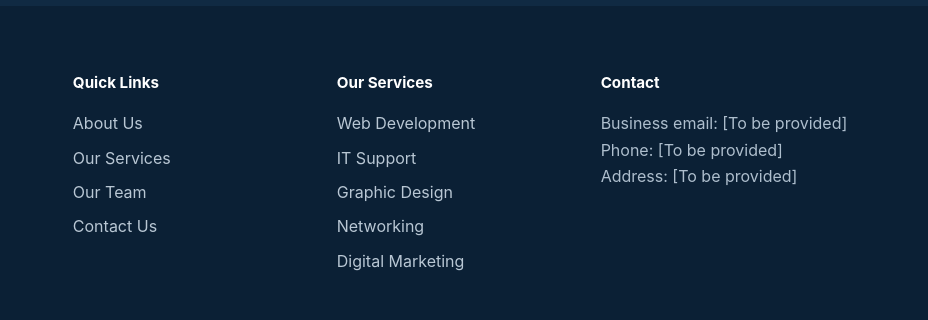
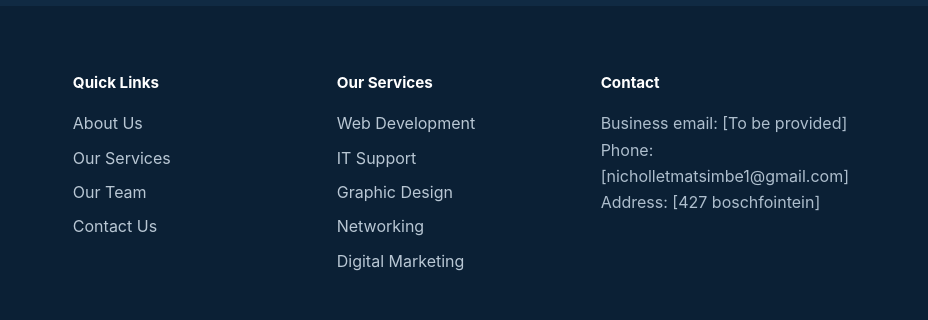
Before and after one commit to Nikholethu/innovators, a plain HTML site: page index.html in a window 1280 px wide. Shown: the part 3720-4040 px from the top of the page, 352-1280 px from the left. Drawn offline with Linux system fonts and the light colour scheme.

```diff
--- a/index.html
+++ b/index.html
@@ -83,7 +83,7 @@
     <div><a class="brand" href="index.html"><span class="brand-mark">TI</span><span>THE INNOVATORS</span></a><p>Technology-focused solutions that help learners, businesses and communities solve problems and grow digitally.</p></div>
     <div><h3 class="footer-title">Quick Links</h3><ul class="footer-links"><li><a href="about.html">About Us</a></li><li><a href="services.html">Our Services</a></li><li><a href="team.html">Our Team</a></li><li><a href="contact.html">Contact Us</a></li></ul></div>
     <div><h3 class="footer-title">Our Services</h3><ul class="footer-links"><li><a href="services/web-development.html">Web Development</a></li><li><a href="services/it-support.html">IT Support</a></li><li><a href="services/design.html">Graphic Design</a></li><li><a href="services/networking.html">Networking</a></li><li><a href="services/marketing.html">Digital Marketing</a></li></ul></div>
-    <div><h3 class="footer-title">Contact</h3><p>Business email: [To be provided]<br>Phone: [To be provided]<br>Address: [To be provided]</p></div>
+    <div><h3 class="footer-title">Contact</h3><p>Business email: [To be provided]<br>Phone: [nicholletmatsimbe1@gmail.com]<br>Address: [427 boschfointein]</p></div>
   </div><div class="footer-bottom">&copy; <span data-current-year></span> THE INNOVATORS. All rights reserved.</div></div></footer>
   <script src="assets/js/script.js"></script>
 </body>
```
